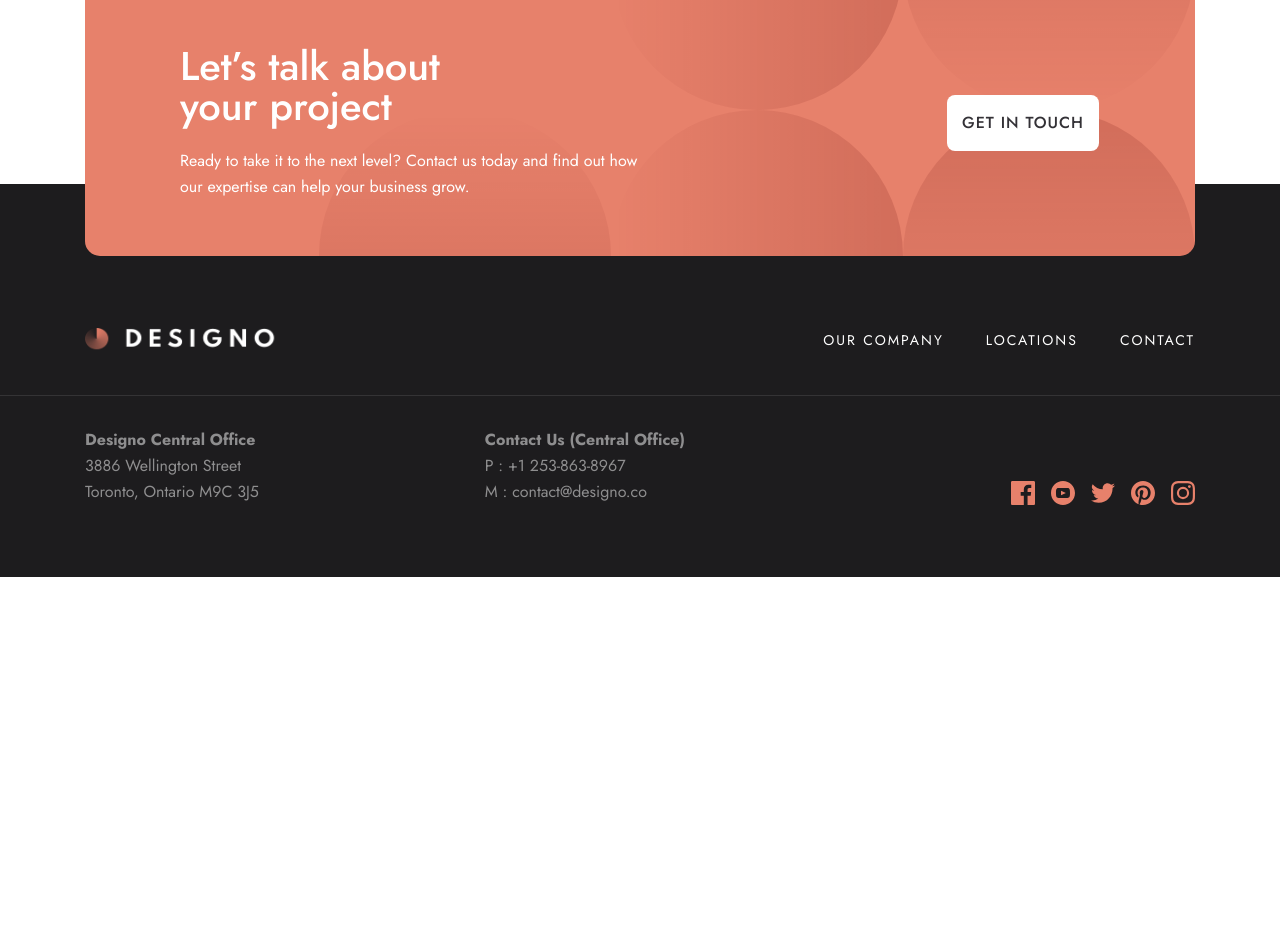
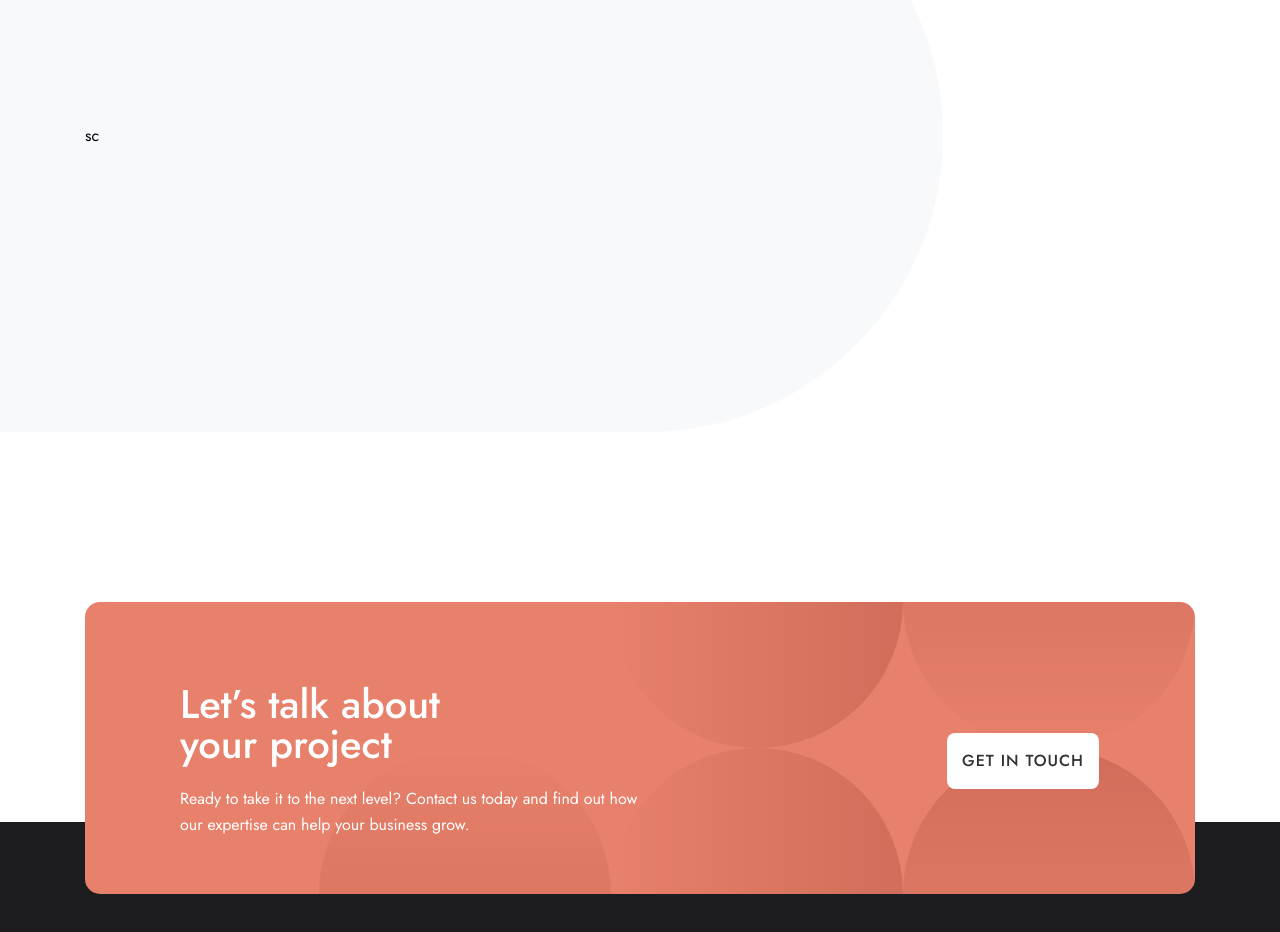
Before and after one commit to VillageR88/next-designo-multi-page-website, a Next.js app: page /web-design in a window 1280 px wide. Shown: the part 440-1372 px from the top of the page. Before the commit the page ends 1017 px from the top, so only its background shows below. Built offline with nearby package versions, Linux system fonts and the light colour scheme.

Commit message:
Initial test improvement
Signed-off-by: VillageR88 <villager88pl@gmail.com>

```diff
--- a/app/web-design/page.tsx
+++ b/app/web-design/page.tsx
@@ -1,6 +1,6 @@
 export default function Home(): JSX.Element {
   return (
-    <main className="mt-[64px]">
+    <main className="mt-[64px] flex flex-col gap-[160px] [background:no-repeat_calc(50%-12.5em)_126px_url(../public/assets/shared/desktop/bg-pattern-leaf.svg)]">
       <div className="mx-auto flex min-h-[252px] w-full max-w-[69.375em] items-center justify-center rounded-[15px] [background:no-repeat_100%_50%_url(../public/assets/web-design/desktop/bg-pattern-intro-web.svg)_#E7816B] [padding:64px_191px]">
         <section className="flex max-w-[400px] flex-col items-center justify-center gap-[24px] text-center">
           <h1 className="text-[48px] font-medium leading-[48px] text-white">Web Design</h1>
@@ -9,6 +9,7 @@ export default function Home(): JSX.Element {
           </p>
         </section>
       </div>
+      <div className="mx-auto min-h-[478px] w-full max-w-[69.375em]">sc</div>
     </main>
   );
 }
```
Also changed, not shown: 1 other file (tests, documents, lock files or other folders).
